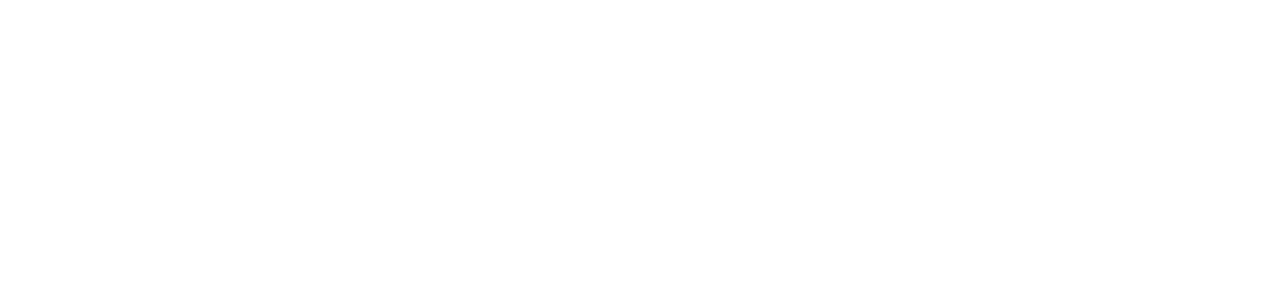
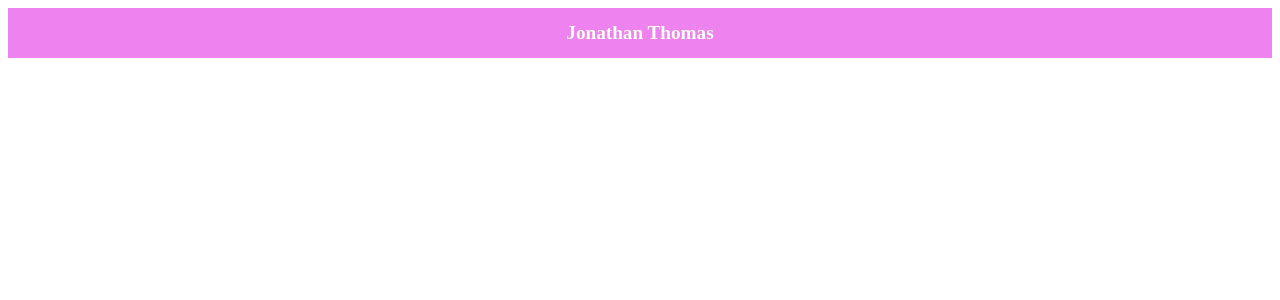
Before and after one commit to Jonathan-Cohen-00/thomasgjonathantp1, an Angular app: page / in a window 1280 px wide. Shown: the top 300 px of the page. Built offline with nearby package versions, Linux system fonts and the light colour scheme.

Commit message:
Ajout du 2.Header violet avec Prenoms

```diff
--- a/src/app/app.html
+++ b/src/app/app.html
@@ -1,2 +1 @@
-<header>
-</header>
+<app-header />
--- a/src/app/app.ts
+++ b/src/app/app.ts
@@ -1,9 +1,9 @@
 import { Component, signal } from '@angular/core';
-import { RouterOutlet } from '@angular/router';
+import { Header } from './header/header';
 
 @Component({
   selector: 'app-root',
-  imports: [RouterOutlet],
+  imports: [Header],
   templateUrl: './app.html',
   styleUrl: './app.scss'
 })
--- a/src/app/header/header.scss
+++ b/src/app/header/header.scss
@@ -1,6 +1,14 @@
 .header{
   height: 50px;
   background-color: violet;
+  color: white;
   text-align: center;
   display: flex;
+  align-items: center;
+  justify-content: center;
 }
+
+.header h1 {
+  margin: 0;
+  font-size: 1.2rem;
+}
```
